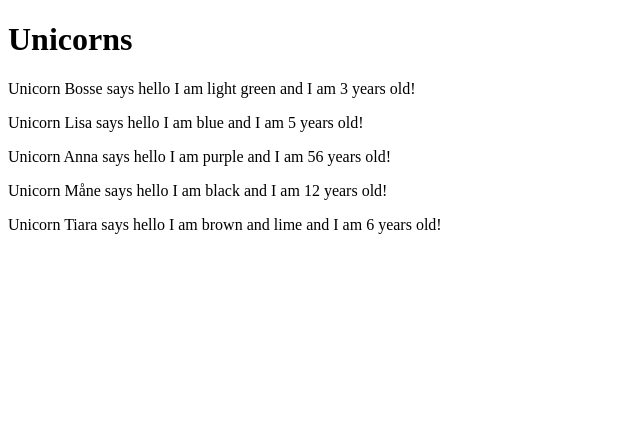
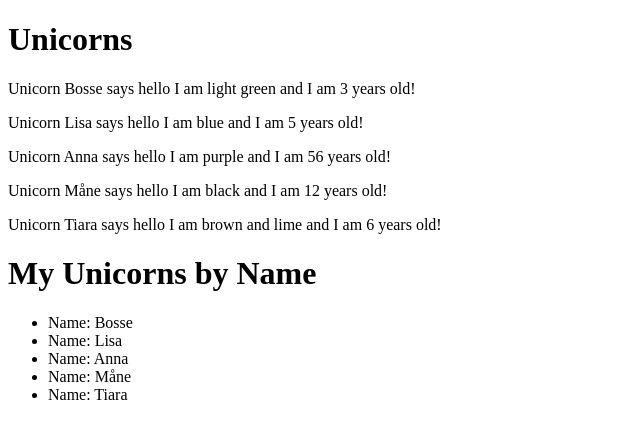
Before and after one commit to sarasandahl/unicorn, a PHP site: page / in a window 1280 px wide. Shown: the top 439 px of the page, without its empty margins (0-640 px from the left). Run offline with PHP 8.4, Linux system fonts and the light colour scheme.

Commit message:
uppgift 5, få fram namn på en och en

```diff
--- a/index.php
+++ b/index.php
@@ -1,7 +1,6 @@
 <?php
 
 class Unicorn { //gör objektets struktur och värden
-
     private $name = "";
     private $color = "pink";
     private $age = 0;
@@ -12,15 +11,19 @@ class Unicorn { //gör objektets struktur och värden
         $this->age = $age;
     }
 
-    function getMessage(): string {//funktion för att skriva ut unicornsen
+    function getMessage(): string { //funktion för att skriva ut unicornsen
         return "Unicorn {$this->name} says hello I am {$this->color} and I am {$this->age} years old!";
+    }
+
+    function getName(): string {
+        return "Name: {$this->name}";
     }
 }
 
 class UnicornList {
-    private $unicorns = []; //deklarerar arrayen av hundar. Tom, ska passa in värden
+    private $unicorns = []; //deklarerar arrayen. Tom, ska passa in värden
 
-    function __construct($unicorns) { //konstruktor som säger att variabel $dogs är dogs genom att passa in den som ett argument. Constuctor definerar de framtida objekten
+    function __construct($unicorns) { //konstruktor som säger att variabel $unicorn är unicorn genom att passa in den som ett argument. Constuctor definerar de framtida objekten
         $this->unicorns = $unicorns;
     }
 
@@ -30,9 +33,14 @@ class UnicornList {
 }
 
 class RenderUnicorn { //renderar och echo ut listan på unicorns genom att anropa funktionen i unicorns
+    function renderMessage(Unicorn $unicorn) { //går ej typsäkra denna???
+        echo "<p>{$unicorn->getMessage()}</p>";
+    }
+}
 
-    function renderMessage(Unicorn $unicorn) { //går ej typsäkra denna
-        echo "<p>{$unicorn->getMessage()}</p>";
+class RenderUnicornByName {
+    function renderByName(Unicorn $unicorn) {
+        echo "<li>{$unicorn->getName()}</li>";
     }
 }
 
@@ -45,13 +53,8 @@ $myUnicorns = new UnicornList([
 ]);
 
 $render = new RenderUnicorn();
+$renderName = new RenderUnicornByName();
 
-//hårdkodad lista på unicrons
-//$v = new Unicorn("Lisa", "blue", 5);
-
-//$renderer = new RenderUnicorn();//
-//$renderer->renderMessage($u);//anropar funktionen i renderunicorn
-//$renderer->renderMessage($v);//anropar funktionen i renderunicorn
 
 ?>
 
@@ -61,16 +64,26 @@ $render = new RenderUnicorn();
     <meta charset="UTF-8">
     <meta http-equiv="X-UA-Compatible" content="IE=edge">
     <meta name="viewport" content="width=device-width, initial-scale=1.0">
-    <title>Document</title>
+    <title>Unicorns</title>
 </head>
 <body>
 <h1>Unicorns</h1>
+
     <?php
 
-        foreach($myUnicorns->getUnicorns() as $unicorn) { //loopa igenom myDogs arrayen som är new DogHotell med renderar lista
-            echo $render->renderMessage($unicorn); //skriv ut varje hund genom att gå in i funktionen render som i sin tur är klassen renderdog ...
-            //som i sin tur kör funktionen renderDogInfo som går in och skriver ut från/i klassen dog och definerart värden och egenskaper
+        foreach($myUnicorns->getUnicorns() as $unicorn) {
+            echo $render->renderMessage($unicorn);
         }
     ?>
+
+    <h1> My Unicorns by Name </h1>
+    <ul>
+    <?php
+        foreach($myUnicorns->getUnicorns() as $unicorn) {
+            echo $renderName->renderByName($unicorn);
+        }
+    ?>
+    </ul>
+
 </body>
 </html>
```
